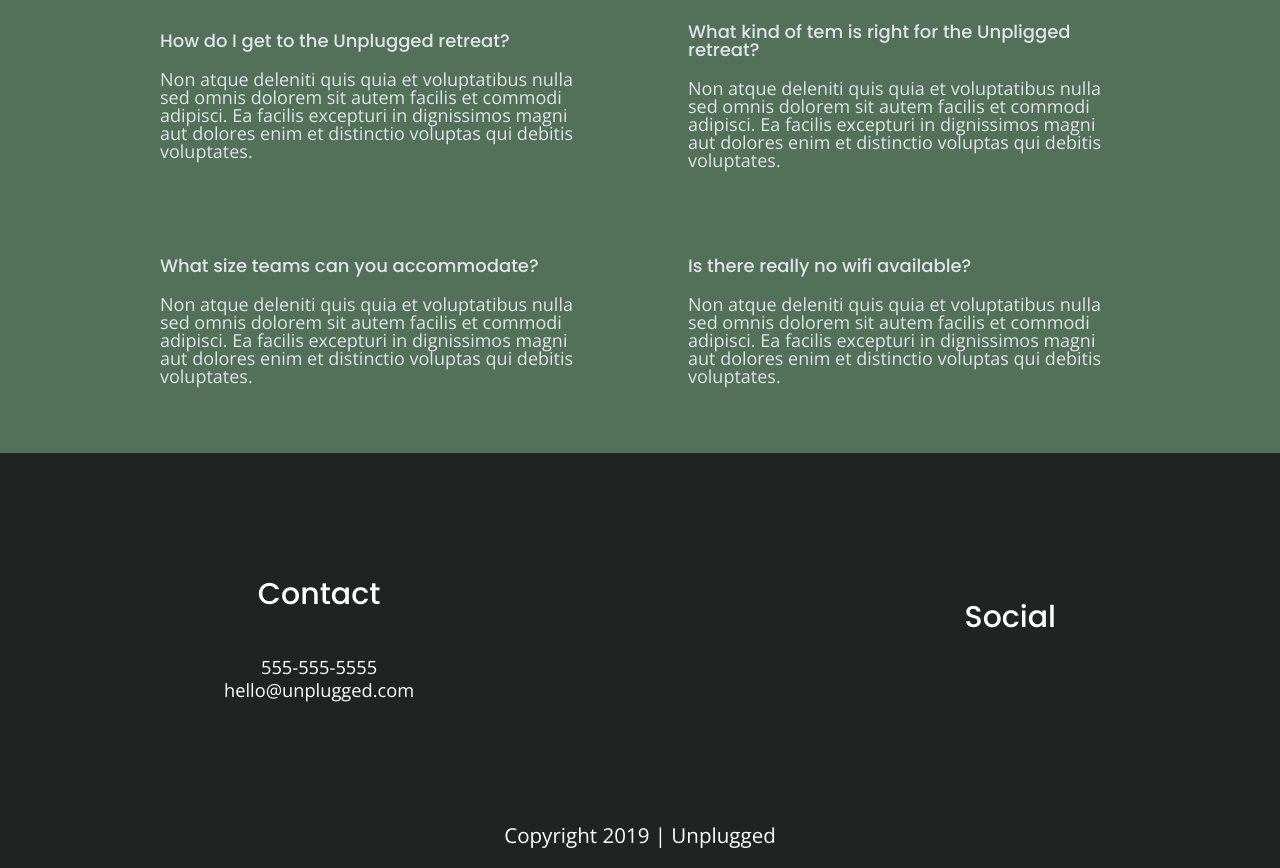
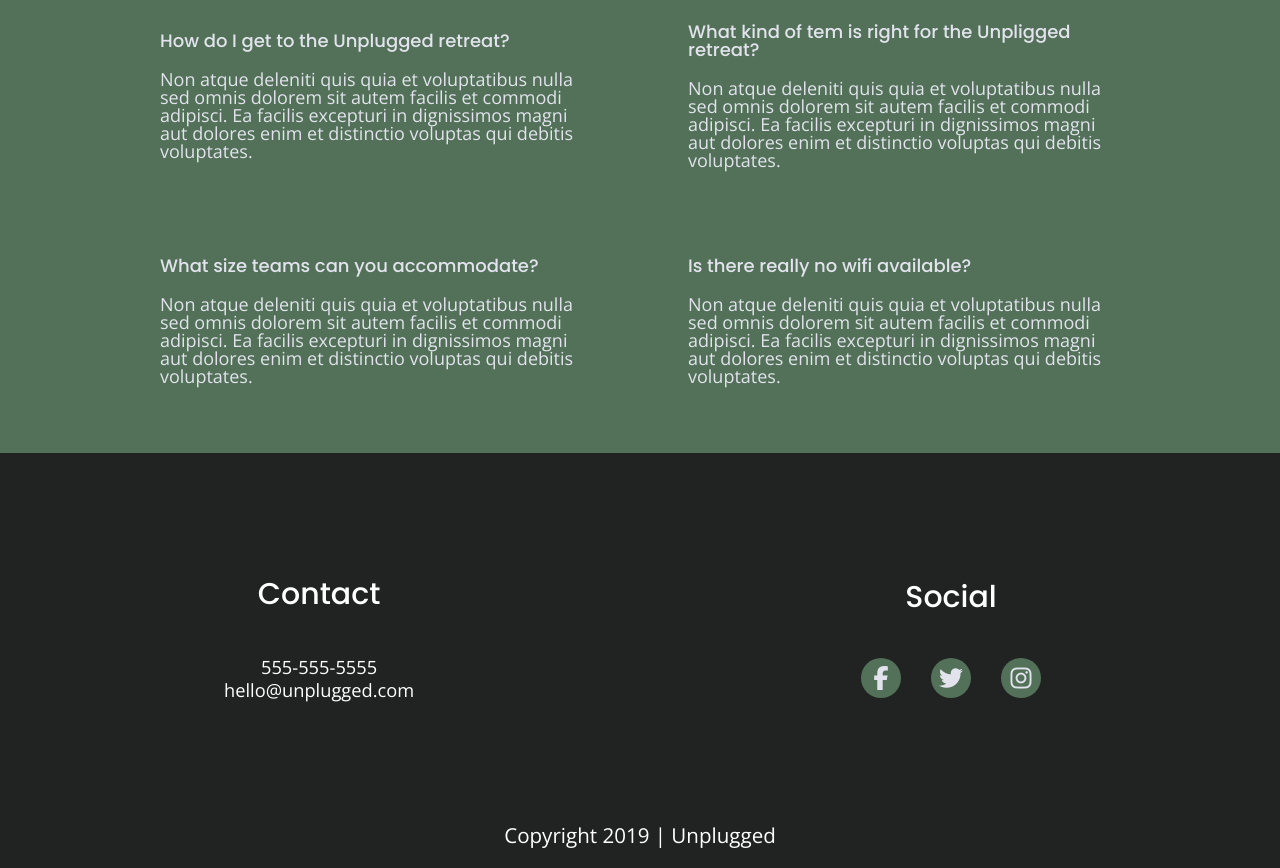
Before and after one commit to nicolekovacs/unplugged-main, a website: page faq/index.html in a window 1280 px wide. Shown: the part 313-1181 px from the top of the page. Drawn offline with nearby package versions, Linux system fonts and the light colour scheme.

Commit message:
Social icons and border added to all pages

```diff
--- a/css/main.css
+++ b/css/main.css
@@ -398,9 +398,18 @@ footer .social-icons {
 }
 
 footer .social-icons p {
+  background-color: #527158;
+  border-radius: 50%;
+  width: 40px;
+  height: 40px;
   display: flex;
   justify-content: center;
   align-items: center;
+  margin: 0 15px;
+}
+
+footer .social-icons i {
+  font-size: 1.3125em;
 }
 
 .copyright {
--- a/faq/index.html
+++ b/faq/index.html
@@ -88,9 +88,15 @@
         <div class="social">
           <h4>Social</h4>
           <div class="social-icons">
-            <p><a href="https://wwww.facebook.com" target="_blank"></a></p>
-            <p><a href="https://wwww.instagram.com" target="_blank"></a></p>
-            <p><a href="https://wwww.twitter.com" target="_blank"></a></p>
+            <p>
+              <a href="https://wwww.facebook.com" target="_blank"><i class="fab fa-facebook-f"></i></a>
+            </p>
+            <p>
+              <a href="https://wwww.instagram.com" target="_blank"><i class="fab fa-twitter"></i></a>
+            </p>
+            <p>
+              <a href="https://wwww.twitter.com" target="_blank"><i class="fab fa-instagram"></i></a>
+            </p>
           </div>
         </div>
       </div>
```
Also changed, not shown: about/index.html (+9 -3 lines), index.html (+9 -3 lines).
